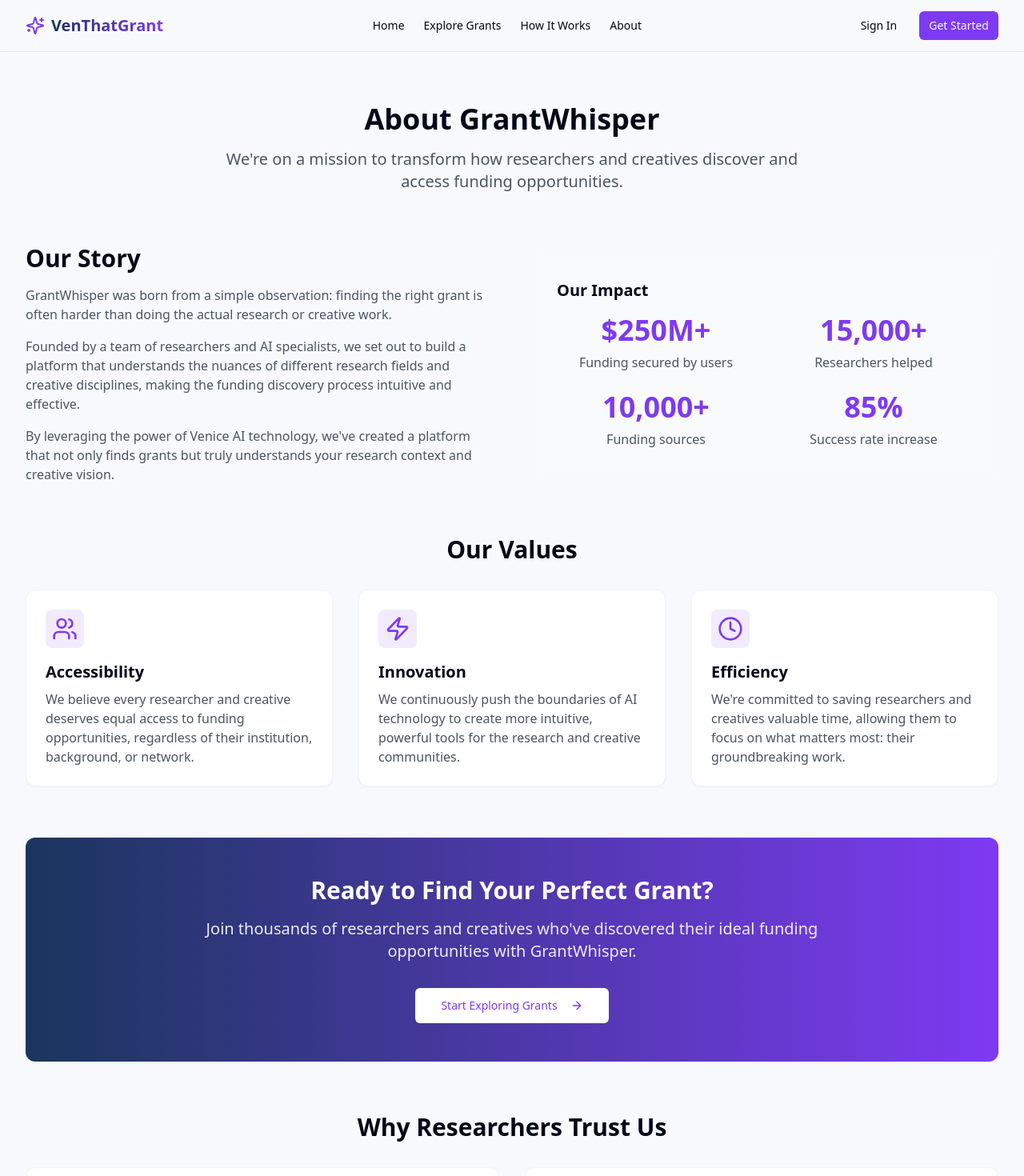
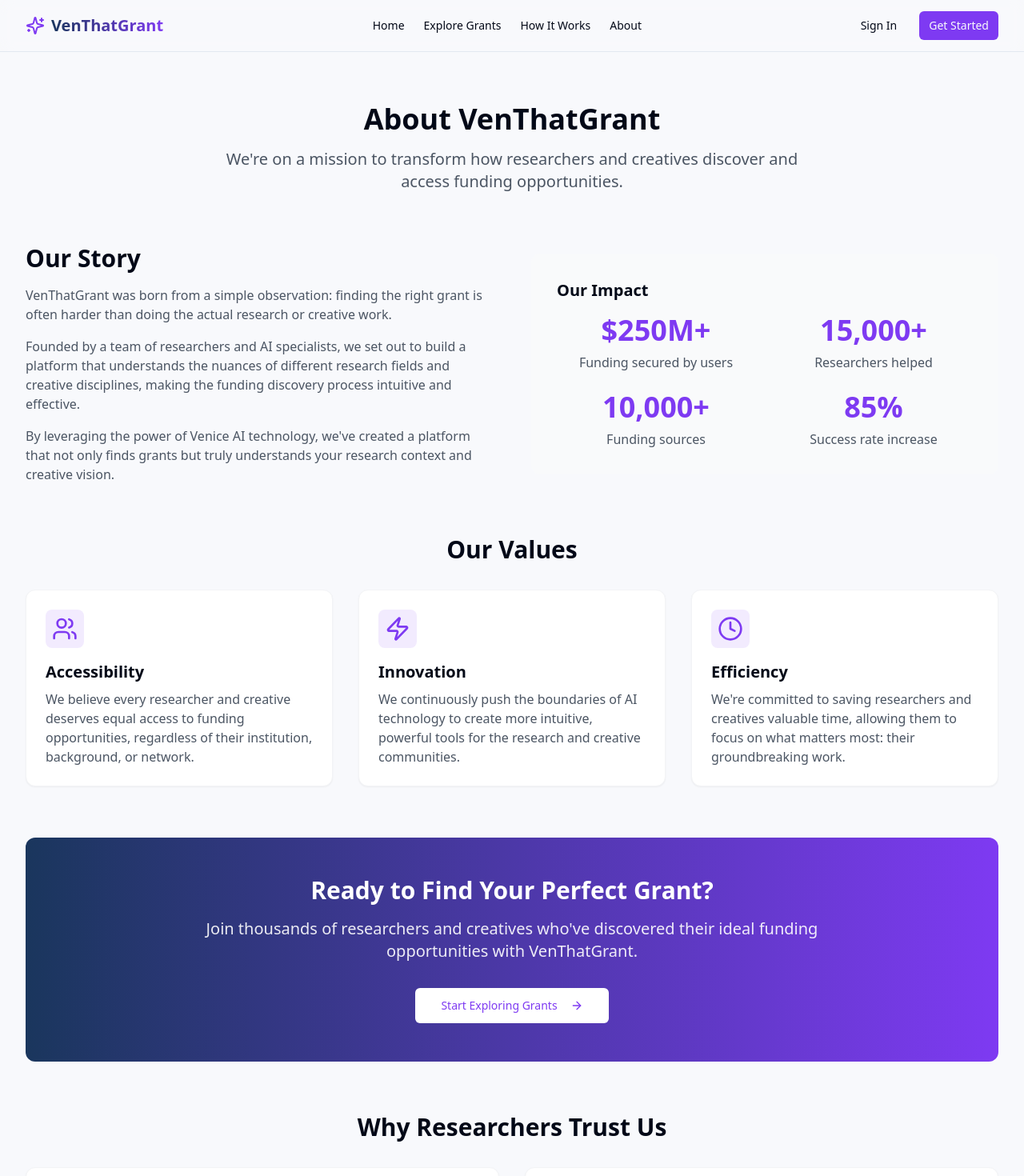
Before and after one commit to dradaku/ven-that-grant, a React (Vite) app: page /about in a window 1280 px wide. Shown: the top 1470 px of the page at 80% size. Built offline with nearby package versions, Linux system fonts and the light colour scheme.

Commit message:
Fix: Replace GrantWhisper with VenThatGrant
Replaces all instances of "GrantWhisper" with "VenThatGrant" in the codebase.

```diff
--- a/src/components/TestimonialsSection.tsx
+++ b/src/components/TestimonialsSection.tsx
@@ -5,7 +5,7 @@ import { Card, CardContent } from "@/components/ui/card";
 
 const testimonials = [
   {
-    quote: "GrantWhisper helped me find an obscure funding opportunity that was perfect for my research. I would have never discovered it through traditional search methods.",
+    quote: "VenThatGrant helped me find an obscure funding opportunity that was perfect for my research. I would have never discovered it through traditional search methods.",
     author: "Dr. Sarah Chen",
     role: "Biomedical Researcher",
     avatar: "/placeholder.svg"
@@ -33,7 +33,7 @@ const TestimonialsSection: React.FC = () => {
             Trusted by Researchers and Creatives
           </h2>
           <p className="text-xl text-gray-600">
-            See how GrantWhisper has helped researchers and creatives find their perfect funding opportunities.
+            See how VenThatGrant has helped researchers and creatives find their perfect funding opportunities.
           </p>
         </div>
 
--- a/src/pages/About.tsx
+++ b/src/pages/About.tsx
@@ -10,7 +10,7 @@ const About: React.FC = () => {
     <Layout>
       <div className="container py-12 md:py-16">
         <div className="max-w-3xl mx-auto text-center mb-16">
-          <h1 className="text-4xl font-bold mb-4">About GrantWhisper</h1>
+          <h1 className="text-4xl font-bold mb-4">About VenThatGrant</h1>
           <p className="text-xl text-gray-600">
             We're on a mission to transform how researchers and creatives discover and access funding opportunities.
           </p>
@@ -20,7 +20,7 @@ const About: React.FC = () => {
           <div>
             <h2 className="text-3xl font-bold mb-4">Our Story</h2>
             <p className="text-gray-600 mb-4">
-              GrantWhisper was born from a simple observation: finding the right grant is often harder than doing the actual research or creative work.
+              VenThatGrant was born from a simple observation: finding the right grant is often harder than doing the actual research or creative work.
             </p>
             <p className="text-gray-600 mb-4">
               Founded by a team of researchers and AI specialists, we set out to build a platform that understands the nuances of different research fields and creative disciplines, making the funding discovery process intuitive and effective.
@@ -90,7 +90,7 @@ const About: React.FC = () => {
             <div className="max-w-3xl mx-auto text-center">
               <h2 className="text-3xl font-bold mb-4">Ready to Find Your Perfect Grant?</h2>
               <p className="text-xl opacity-90 mb-8">
-                Join thousands of researchers and creatives who've discovered their ideal funding opportunities with GrantWhisper.
+                Join thousands of researchers and creatives who've discovered their ideal funding opportunities with VenThatGrant.
               </p>
               <Button size="lg" className="bg-white text-brand-purple hover:bg-gray-100" asChild>
                 <Link to="/explore">
--- a/src/pages/HowItWorks.tsx
+++ b/src/pages/HowItWorks.tsx
@@ -34,7 +34,7 @@ const HowItWorks: React.FC = () => {
     <Layout>
       <div className="container py-12 md:py-16">
         <div className="max-w-3xl mx-auto text-center mb-12">
-          <h1 className="text-4xl font-bold mb-4">How GrantWhisper Works</h1>
+          <h1 className="text-4xl font-bold mb-4">How VenThatGrant Works</h1>
           <p className="text-xl text-gray-600">
             Our AI-powered platform simplifies the grant discovery process, helping you find relevant funding opportunities in minutes, not days.
           </p>
```
